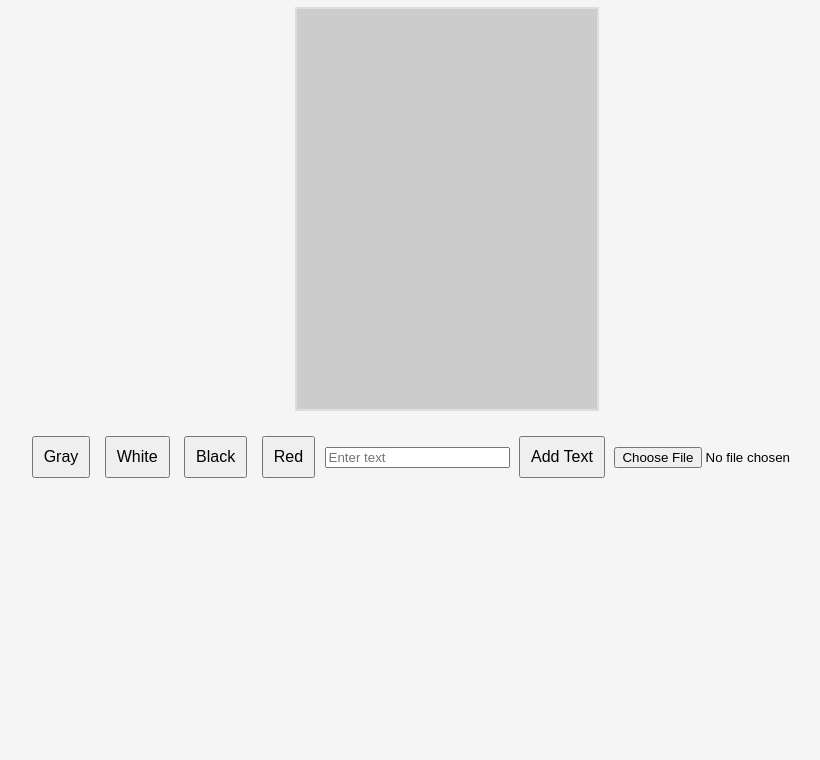
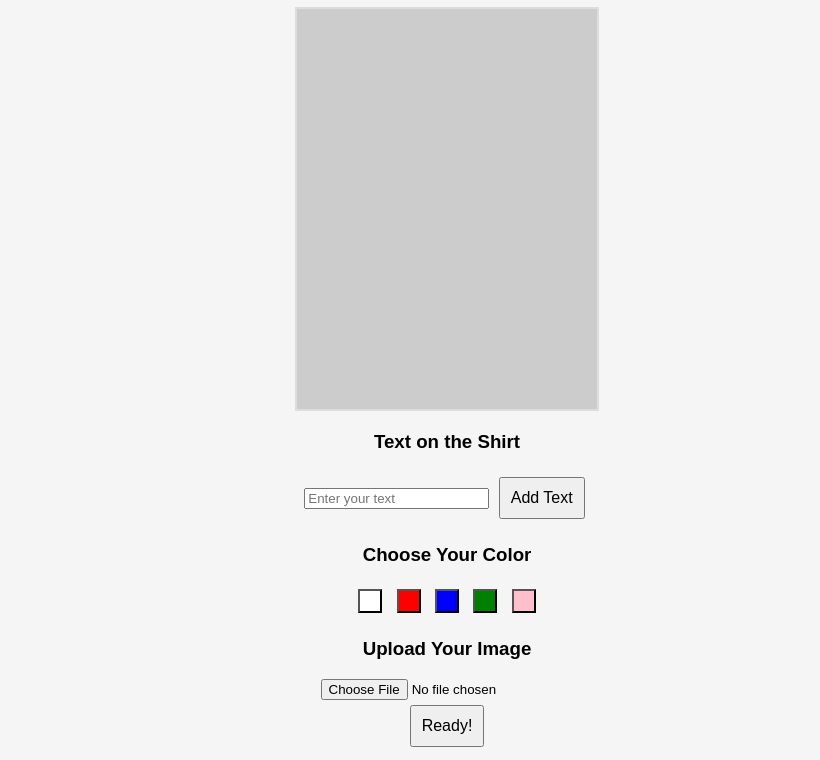
Before and after one commit to markercreatives/shirts, a plain HTML site: page index.html in a window 1280 px wide. Shown: the part 73-833 px from the top of the page, without its empty margins (193-1013 px from the left). Before the commit the page ends 800 px from the top, so only its background shows below. Drawn offline with Linux system fonts and the light colour scheme.

Commit message:
Update index.html

```diff
--- a/index.html
+++ b/index.html
@@ -7,20 +7,35 @@
     <link rel="stylesheet" href="style.css">
 </head>
 <body>
-    <h1>T-Shirt Customizer</h1>
+    <h1>Design Yours!</h1>
+
     <div id="tshirt-container">
         <div id="tshirt"></div>
     </div>
 
     <div class="controls">
-        <button onclick="changeColor('#cccccc')">Gray</button>
-        <button onclick="changeColor('#ffffff')">White</button>
-        <button onclick="changeColor('#000000')">Black</button>
-        <button onclick="changeColor('#ff0000')">Red</button>
-        <input type="text" id="textInput" placeholder="Enter text">
+        <h3>Text on the Shirt</h3>
+        <input type="text" id="textInput" placeholder="Enter your text">
         <button onclick="addText()">Add Text</button>
+    </div>
+
+    <div class="controls">
+        <h3>Choose Your Color</h3>
+        <div class="color-options">
+            <button class="color-btn" style="background-color: white;" onclick="changeColor('#ffffff')"></button>
+            <button class="color-btn" style="background-color: red;" onclick="changeColor('#ff0000')"></button>
+            <button class="color-btn" style="background-color: blue;" onclick="changeColor('#0000ff')"></button>
+            <button class="color-btn" style="background-color: green;" onclick="changeColor('#00ff00')"></button>
+            <button class="color-btn" style="background-color: pink;" onclick="changeColor('#ff69b4')"></button>
+        </div>
+    </div>
+
+    <div class="controls upload-area">
+        <h3>Upload Your Image</h3>
         <input type="file" id="imageUpload" accept="image/*" onchange="addImage(event)">
     </div>
+
+    <button class="ready-btn">Ready!</button>
 
     <script src="script.js"></script>
 </body>
```
